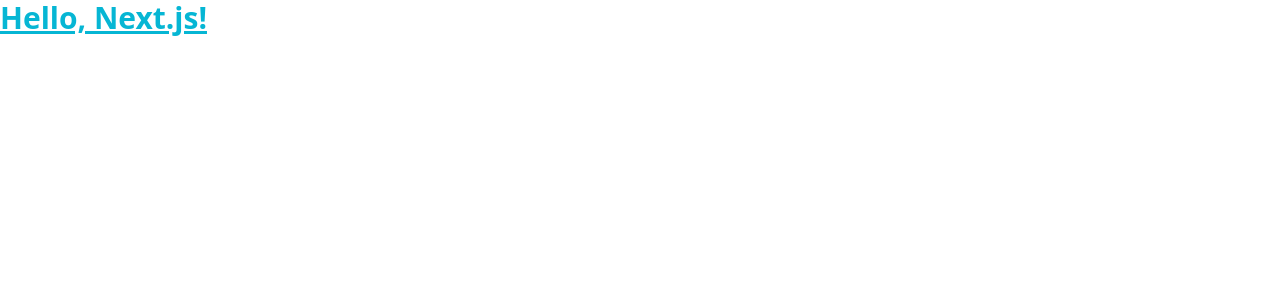
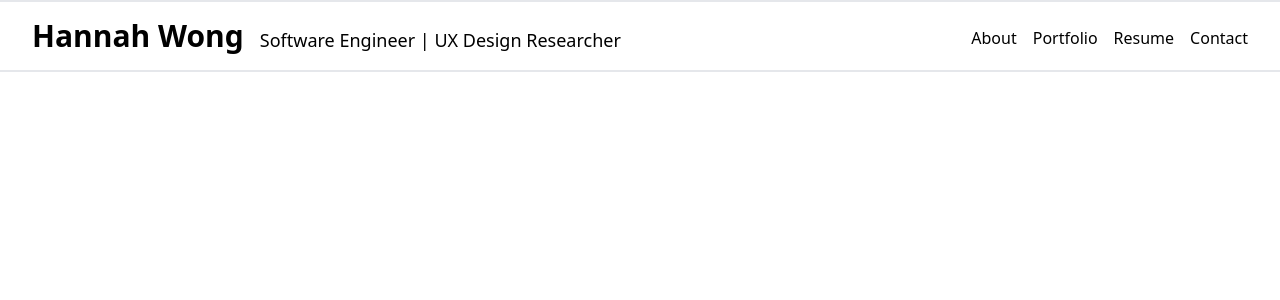
Before and after one commit to hannahw24/Portfolio, a Next.js app: page / in a window 1280 px wide. Shown: the top 300 px of the page. Built offline with nearby package versions, Linux system fonts and the light colour scheme.

Commit message:
Adding inital header look

```diff
--- /dev/null
+++ b/app/header.tsx
@@ -0,0 +1,42 @@
+export const Header = () => {
+    const header = [
+        'flex',
+        'w-full',
+        'p-4',
+        'border-solid',
+        'border-y-2',
+        'justify-between'
+    ].join(' ');
+
+    const nameDiv = [
+        'flex',
+        'justify-left',
+        'align-middle',
+        'pl-4',
+    ].join(' ');
+
+    const name = ['text-3xl', 'font-bold', 'pr-4'].join(' ');
+    const description = ['text-lg', 'font-light', 'pt-2'].join(' ');
+
+    const optionsDiv = [
+        'flex',
+        'justify-right',
+        'align-right',
+        'pr-4',
+    ].join(' ');
+
+    return (
+        <div className={header}>
+            <div className={nameDiv}>
+                <h1 className={name}>Hannah Wong</h1>
+                <h1 className={description}>Software Engineer | UX Design Researcher</h1>
+            </div>
+            <div className={optionsDiv}>
+                <a href="#about" className='pt-2'>About</a>
+                <a href="#about" className='pt-2 pl-4'>Portfolio</a>
+                <a href="#about" className='pt-2 pl-4'>Resume</a>
+                <a href="#about" className='pt-2 pl-4'>Contact</a>
+            </div>
+        </div>
+    )
+}
--- a/app/home.tsx
+++ b/app/home.tsx
@@ -1,5 +1,18 @@
+import { Header } from "./header";
+
 export const Home = () => {
+    const header = [
+        'justify-center',
+        'flex',
+        'w-full',
+        'p-8',
+        'border-solid',
+        'border-y-2'
+    ].join(' ');
+
     return (
-        <h1 className="text-3xl font-bold underline text-cyan-500">Hello, Next.js!</h1>
+        <div>
+            <Header/>
+        </div>
     )
 }
--- a/app/layout.tsx
+++ b/app/layout.tsx
@@ -13,6 +13,10 @@ export default function RootLayout({
 }) {
   return (
     <html lang="en">
+      <head>
+        <meta charSet="utf-8" />
+        <meta name="viewport" content="width=device-width, initial-scale=1.0"/>
+      </head>
       <body>{children}</body>
     </html>
   )
--- a/app/page.tsx
+++ b/app/page.tsx
@@ -1,5 +1,7 @@
 import { Home } from "./home";
 
 export default function Page() {
-    return <Home />
+    return (
+        <Home />
+    );
 }
--- a/app/src/output.css
+++ b/app/src/output.css
@@ -554,20 +554,69 @@ video {
   display: none;
 }
 
+.flex {
+  display: flex;
+}
+
+.w-full {
+  width: 100%;
+}
+
+.justify-center {
+  justify-content: center;
+}
+
+.justify-between {
+  justify-content: space-between;
+}
+
+.border-y-2 {
+  border-top-width: 2px;
+  border-bottom-width: 2px;
+}
+
+.border-solid {
+  border-style: solid;
+}
+
+.p-4 {
+  padding: 1rem;
+}
+
+.p-8 {
+  padding: 2rem;
+}
+
+.pl-4 {
+  padding-left: 1rem;
+}
+
+.pr-4 {
+  padding-right: 1rem;
+}
+
+.pt-2 {
+  padding-top: 0.5rem;
+}
+
+.align-middle {
+  vertical-align: middle;
+}
+
 .text-3xl {
   font-size: 1.875rem;
   line-height: 2.25rem;
+}
+
+.text-lg {
+  font-size: 1.125rem;
+  line-height: 1.75rem;
 }
 
 .font-bold {
   font-weight: 700;
 }
 
-.text-cyan-500 {
-  --tw-text-opacity: 1;
-  color: rgb(6 182 212 / var(--tw-text-opacity, 1));
+.font-light {
+  font-weight: 300;
 }
-
-.underline {
-  text-decoration-line: underline;
-}
--- a/package.json
+++ b/package.json
@@ -24,5 +24,6 @@
     "typescript": "5.7.3"
   },
   "homepage": "https://hannahw24.github.io/Portfolio",
+  "private": true,
   "type": "module"
 }
--- /dev/null
+++ b/postcss.config.cjs
@@ -0,0 +1,6 @@
+module.exports = {
+    plugins: {
+      tailwindcss: {},
+      autoprefixer: {},
+    },
+  }
--- a/postcss.config.js
+++ /dev/null
@@ -1,6 +0,0 @@
-module.exports = {
-  plugins: {
-    tailwindcss: {},
-    autoprefixer: {},
-  },
-}
```
Also changed, not shown: 3 other files (tests, documents, lock files or other folders).
